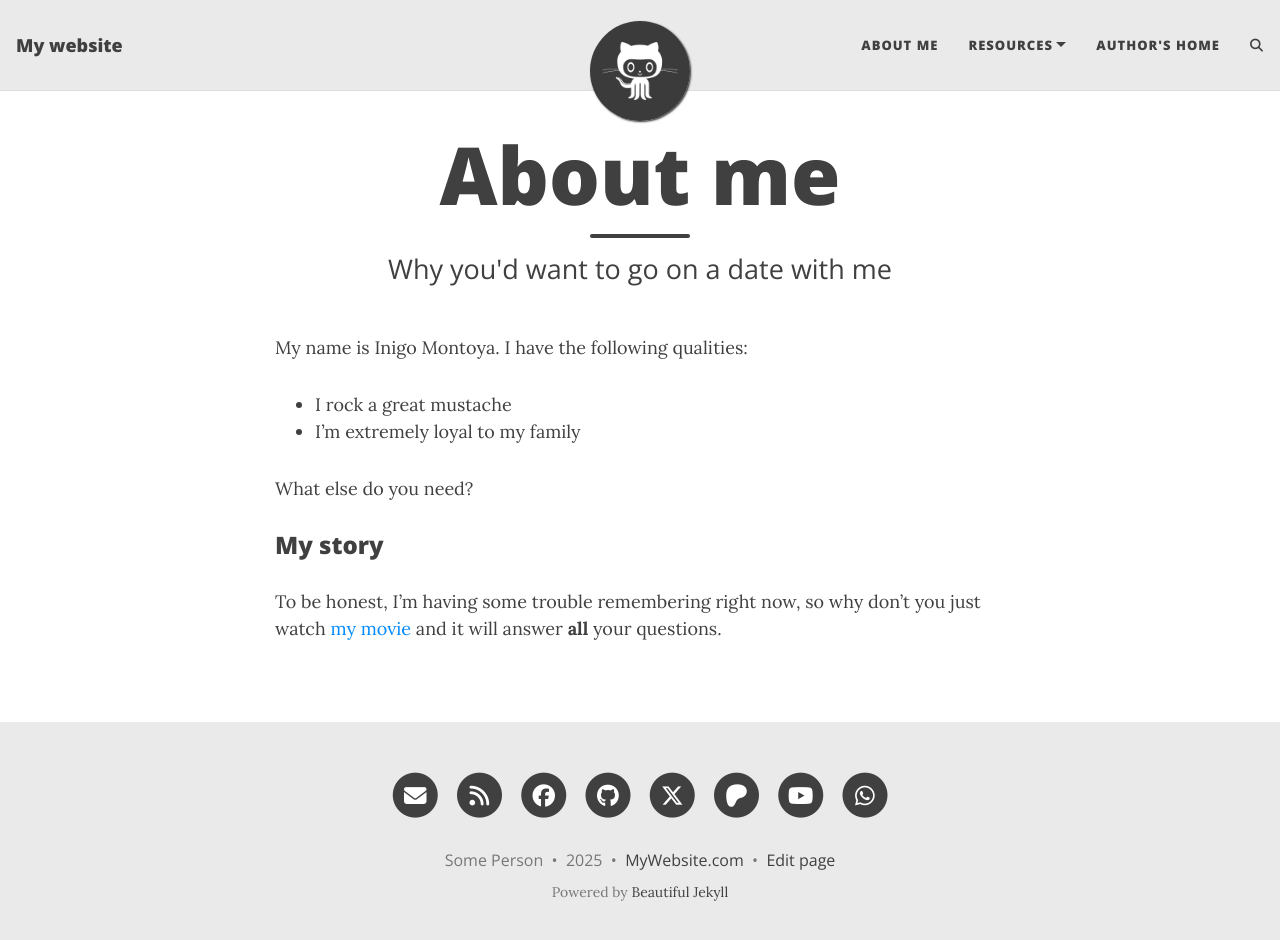
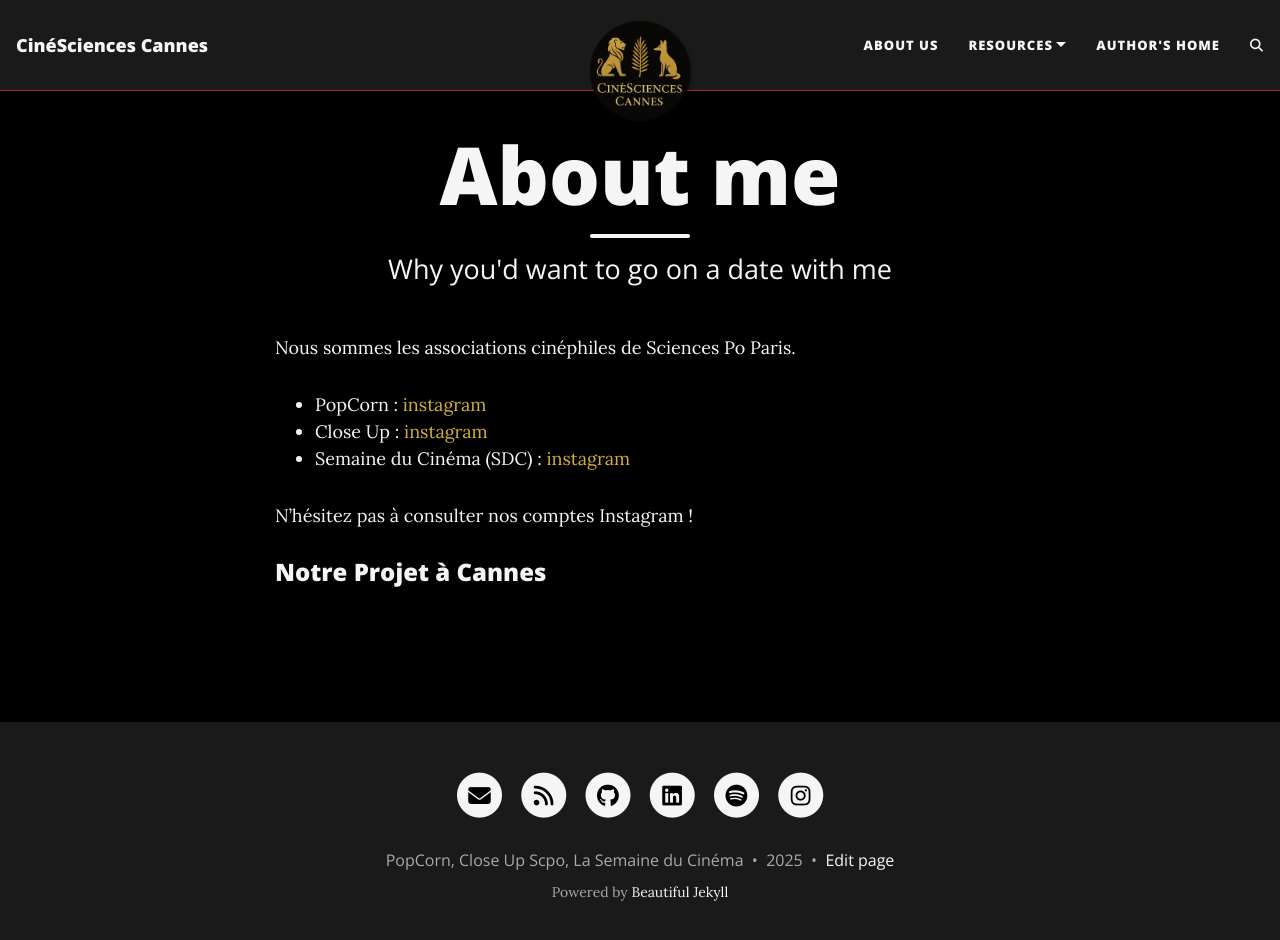
Before and after one commit to Julienv28/cannes_scpo, a Jekyll site: the page built from aboutme.md, in a window 1280 px wide and 953 px high. Shown: the top 940 px of the window. Built offline with Jekyll 4.4.1, drawn with Linux system fonts in a browser that asks for light colours; comment, search, counter and statistics services are not loaded.

Commit message:
Premiers pas sur le site

```diff
--- a/_config.yml
+++ b/_config.yml
@@ -10,21 +10,21 @@
 ############################
 
 # Name of website
-title: My website
+title: CinéSciences Cannes
 
 # Your name to show in the footer
-author: Some Person
+author: PopCorn, Close Up Scpo, La Semaine du Cinéma
 
 ###############################################
 # --- List of links in the navigation bar --- #
 ###############################################
 
 navbar-links:
-  About Me: "aboutme"
+  About us: "aboutme"
   Resources:
     - Beautiful Jekyll: "https://beautifuljekyll.com"
     - Learn markdown: "https://www.markdowntutorial.com/"
-  Author's home: "https://deanattali.com"
+  Author's home: "https://github.com/Julienv28"
 
 ################
 # --- Logo --- #
@@ -32,7 +32,7 @@ navbar-links:
 
 # Image to show in the navigation bar - works best with a square image
 # Remove this parameter if you don't want an image in the navbar
-avatar: "/assets/img/avatar-icon.png"
+avatar: "/assets/img/icon.png"
 
 # By default, the image is cut into a circle. You can disable this behaviour by setting 'round-avatar: false'
 round-avatar: true
@@ -50,17 +50,14 @@ round-avatar: true
 # You can change the order that they show up on the page by changing the order here.
 # Uncomment the links you want to show and add your information to each one.
 social-network-links:
-  email: "someone@example.com"
+  email: "julien.vitry@sciencespo.fr"
   rss: true  # remove this line if you don't want to show an RSS link at the bottom
-  facebook: deanattali
-  github: daattali
-  twitter: daattali
-  patreon: DeanAttali
-  youtube: "@daattali"
-  whatsapp: 15551212
+  github: Julienv28
+  linkedin: Julien VITRY
+  spotify: Radio Germaine
+  instagram: radiopopcorn
 #  medium: yourname
 #  reddit: yourname or r/yoursubreddit
-#  linkedin: daattali
 #  xing: yourname
 #  stackoverflow: "3943160/daattali"
 #  snapchat: deanat78
@@ -86,7 +83,7 @@ social-network-links:
 
 # If you want your website to generate an RSS feed, provide a description
 # The URL for the feed will be https://<your_website>/feed.xml
-rss-description: This website is a virtual proof that I'm awesome
+rss-description: This website is a promotion of Sciences Po Association in Cannes
 
 ###########################
 # --- General options --- #
@@ -94,15 +91,13 @@ rss-description: This website is a virtual proof that I'm awesome
 
 # Select which social network share links to show in posts
 share-links-active:
-  twitter: true
+  twitter: false
   facebook: true
   linkedin: true
   vk: false
   reddit: false
 
 # How to display the link to your website in the footer
-# Remove this if you don't want a link in the footer
-url-pretty: "MyWebsite.com"
 
 # Add the website title to the title of every page
 title-on-all-pages: true
@@ -136,17 +131,17 @@ navbar-var-length: false
 
 # Personalize the colours in your website. Colour values can be any valid CSS colour
 
-page-col: "#FFFFFF"
-text-col: "#404040"
-link-col: "#008AFF"
-hover-col: "#0085A1"
-navbar-col: "#EAEAEA"
-navbar-text-col: "#404040"
-navbar-border-col: "#DDDDDD"
-footer-col: "#EAEAEA"
-footer-text-col: "#777777"
-footer-link-col: "#404040"
-footer-hover-col: "#0085A1"
+page-col: "#000000"
+text-col: "#F5F5F5"
+link-col: "#D4AF37"
+hover-col: "#FFD700"
+navbar-col: "#1A1A1A"
+navbar-text-col: "#F5F5F5"
+navbar-border-col: "#B22222"
+footer-col: "#1A1A1A"
+footer-text-col: "#AAAAAA"
+footer-link-col: "#F5F5F5"
+footer-hover-col: "#FFD700"
 
 # Alternatively, the navbar, footer, and page background can be set to an image
 # instead of colour
--- a/aboutme.md
+++ b/aboutme.md
@@ -4,13 +4,12 @@ title: About me
 subtitle: Why you'd want to go on a date with me
 ---
 
-My name is Inigo Montoya. I have the following qualities:
+Nous sommes les associations cinéphiles de Sciences Po Paris.
 
-- I rock a great mustache
-- I'm extremely loyal to my family
+- PopCorn : [instagram](https://www.instagram.com/radiopopcorn/)
+- Close Up : [instagram](https://www.instagram.com/closeup.cine/)
+- Semaine du Cinéma (SDC) : [instagram](https://www.instagram.com/semaineducinema_bda/)
 
-What else do you need?
+N'hésitez pas à consulter nos comptes Instagram !
 
-### My story
-
-To be honest, I'm having some trouble remembering right now, so why don't you just watch [my movie](https://en.wikipedia.org/wiki/The_Princess_Bride_%28film%29) and it will answer **all** your questions.
+### Notre Projet à Cannes
```
Also changed, not shown: assets/img/avatar-icon.png (deleted), assets/img/icon.png (added), 1 other file.
